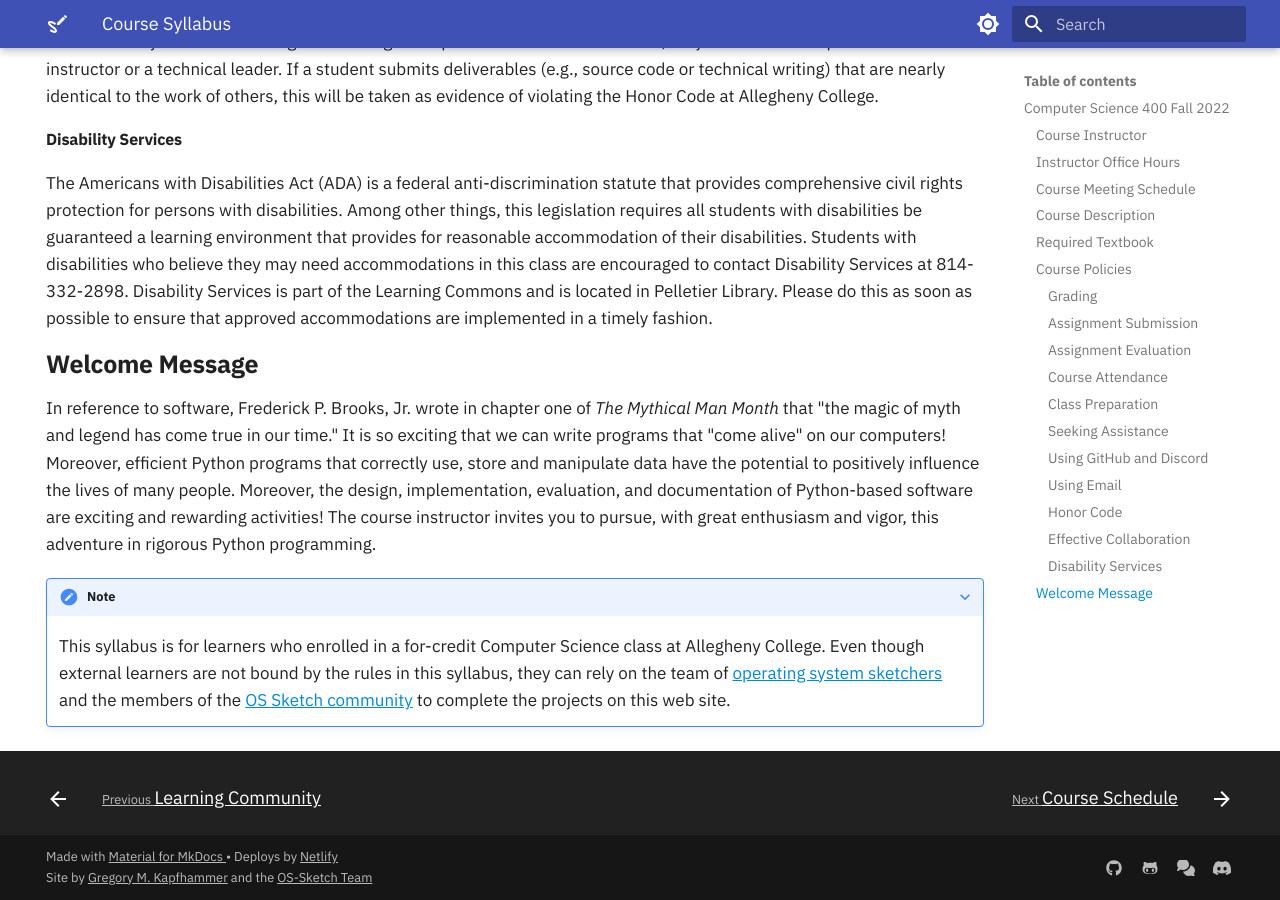
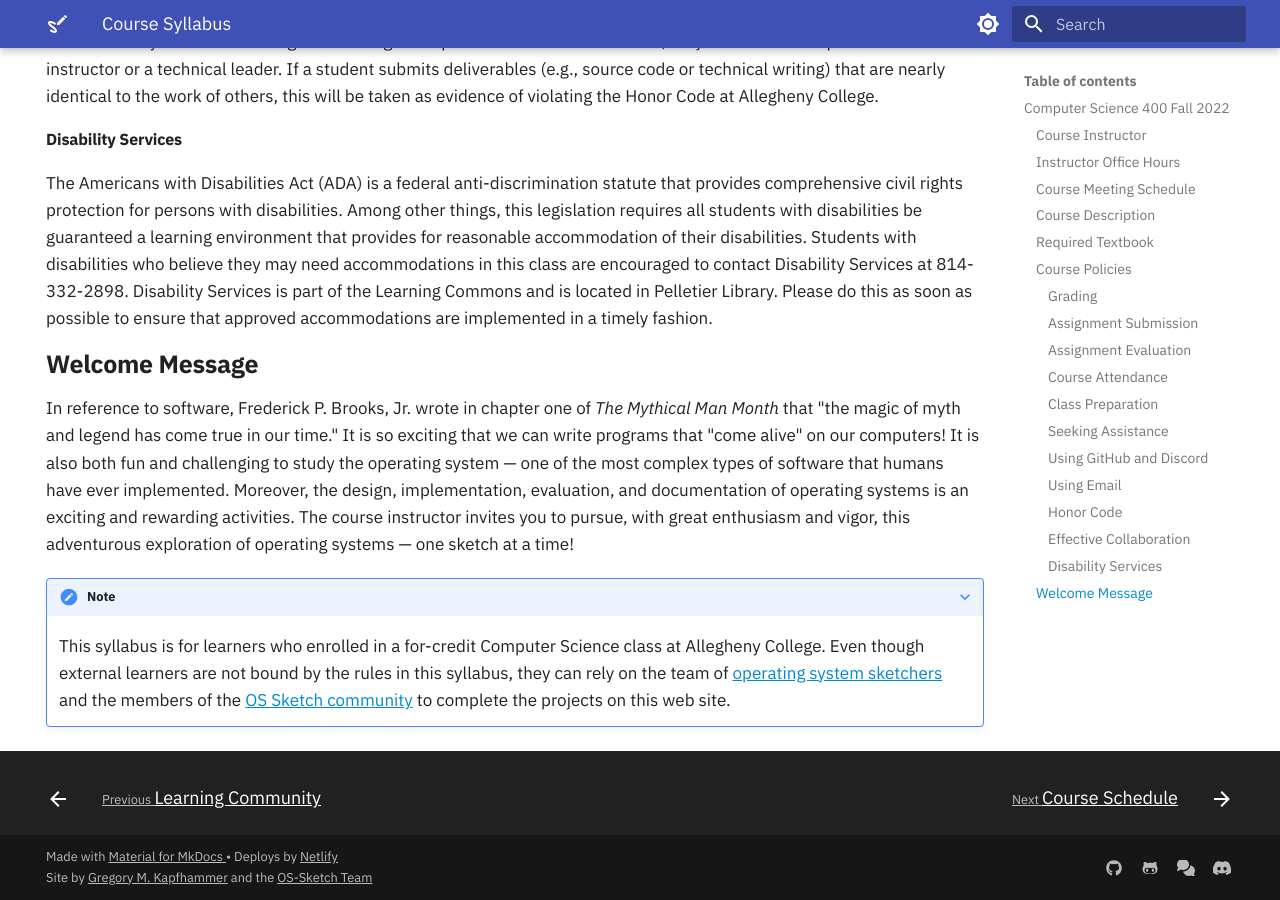
Before and after one commit to OS-Sketch/www.os-sketch.com, an MkDocs documentation site: the page built from docs/operating-systems/syllabus.md, in a window 1280 px wide and 900 px high, scrolled down 5201 px. Built offline with MkDocs 1.6.1 and Material for MkDocs 9.7.7, drawn with Linux system fonts in a browser that asks for light colours.

Commit message:
fix: Improve the welcome message in the syllabus.

```diff
--- a/docs/operating-systems/syllabus.md
+++ b/docs/operating-systems/syllabus.md
@@ -292,12 +292,12 @@ ensure that approved accommodations are implemented in a timely fashion.
 In reference to software, Frederick P. Brooks, Jr. wrote in chapter one of *The
 Mythical Man Month* that "the magic of myth and legend has come true in our
 time." It is so exciting that we can write programs that "come alive" on our
-computers! Moreover, efficient Python programs that correctly use, store and
-manipulate data have the potential to positively influence the lives of many
-people. Moreover, the design, implementation, evaluation, and documentation of
-Python-based software are exciting and rewarding activities! The course
+computers! It is also both fun and challenging to study the operating system
+&mdash; one of the most complex types of software that humans have ever
+implemented. Moreover, the design, implementation, evaluation, and documentation
+of operating systems is an exciting and rewarding activities. The course
 instructor invites you to pursue, with great enthusiasm and vigor, this
-adventure in rigorous Python programming.
+adventurous exploration of operating systems &mdash; one sketch at a time!
 
 ???+ note
 
```
